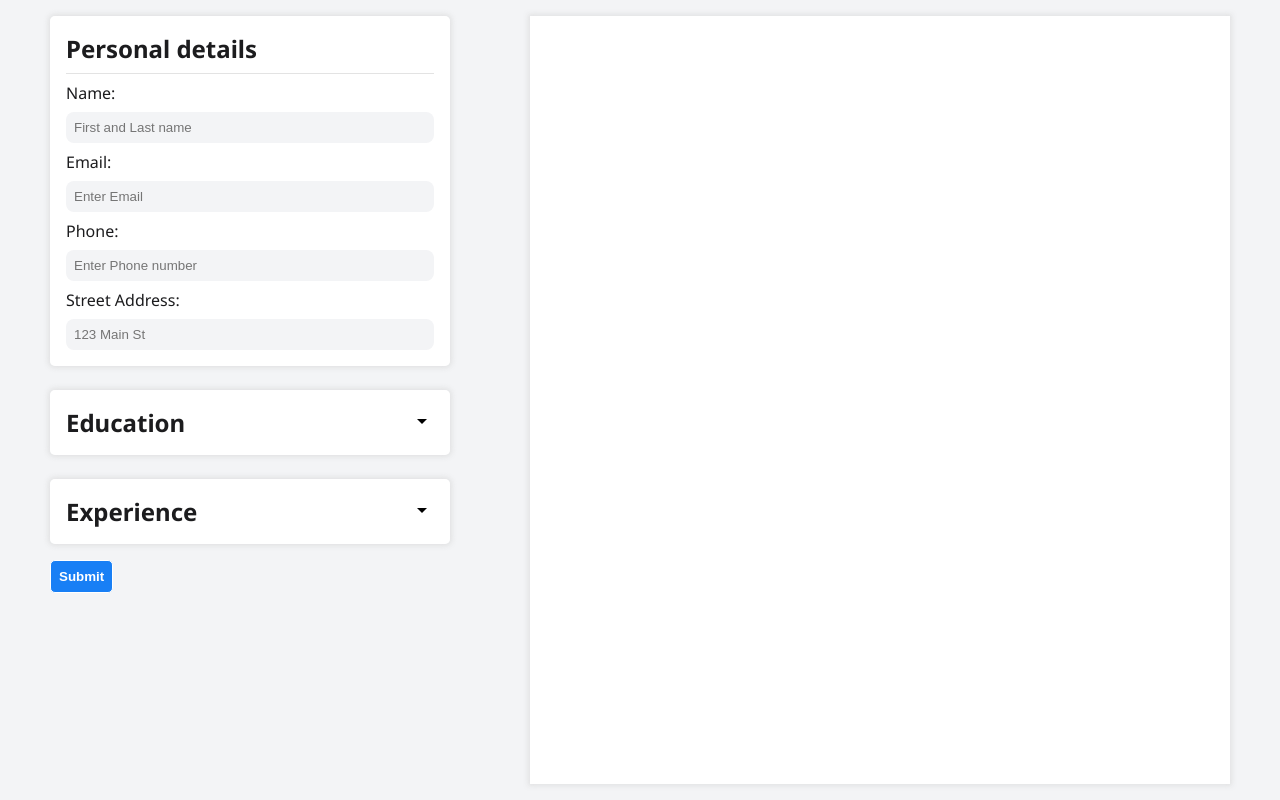
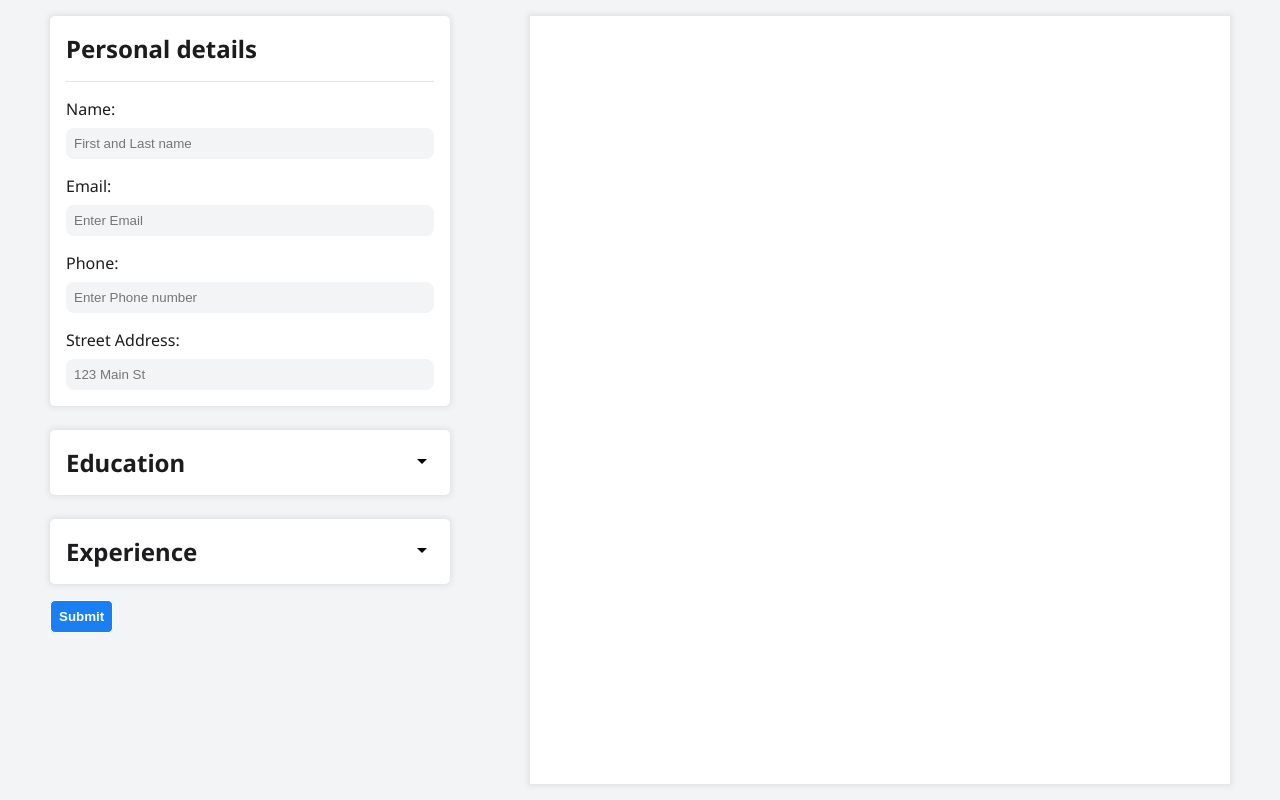
Before and after one commit to zololade/react-tut, a React (Vite) app: page / in a window 1280 px wide. Built offline with nearby package versions, Linux system fonts and the light colour scheme.

Commit message:
feat: update formFields to use div for field items; add halfWidth property to EDU_FIELDS and EXP_FIELDS for layout adjustments

```diff
--- a/src/components/formFields.tsx
+++ b/src/components/formFields.tsx
@@ -1,4 +1,4 @@
-import { Fragment } from "react/jsx-runtime";
+// import { Fragment } from "react/jsx-runtime";
 
 import type { FormConfig, UserData } from "../types/types";
 type FieldProp = {
@@ -11,7 +11,7 @@ function FormFields({ fields, formStateMod }: FieldProp) {
     <>
       {/* Loop through the array to generate labels and inputs dynamically */}
       {fields.map((field) => (
-        <Fragment key={field.id}>
+        <div key={field.id} className={`field-item ${field.halfWidth ? "half-width" : ""}`}>
           <label htmlFor={field.id}>{field.label}</label>
           <input
             type={field.type}
@@ -22,7 +22,7 @@ function FormFields({ fields, formStateMod }: FieldProp) {
             required={field.required ? true : false}
             onChange={formStateMod}
           />
-        </Fragment>
+        </div>
       ))}
     </>
   );
--- a/src/css/form.css
+++ b/src/css/form.css
@@ -1,68 +1,80 @@
-#root {
-  form {
+#root form {
+  /* --- Fieldset Layout --- */
   fieldset {
-      background-color: var(--bg-color);
+    display: grid;
+    grid-template-columns: repeat(2, 1fr);
+    gap: 0.5rem 1rem;
     width: 400px;
     margin: auto;
-      box-shadow: 0px 0px 5px 2px var(--box-shadow);
     padding: 1rem;
+    background-color: var(--bg-color);
+    box-shadow: 0 0 5px 2px var(--box-shadow);
     border-radius: 5px;
+
     &:not(:first-of-type) {
       margin-top: 1.5rem;
     }
 
+    /* All direct elements span full width by default */
+    & > * {
+      grid-column: span 2;
+    }
+
+    /* Only half-width field items occupy a single column */
+    .field-item.half-width {
+      grid-column: span 1;
+    }
+
+    /* --- Form Elements --- */
+    label,
     input,
-      hr,
-      label,
-      textarea {
+    textarea,
+    hr {
       display: block;
       margin-top: 0.5rem;
     }
 
     input,
     textarea {
+      width: 100%;
+      padding: 0.5rem;
       border: none;
+      border-radius: 0.5rem;
       background-color: var(--input-bg);
-        padding: 0.5rem;
-        border-radius: 0.5rem;
-        width: 100%;
     }
 
     hr {
       border: none;
       border-bottom: 1px solid #80808038;
     }
-      .date-group,
+
     .header-group {
       display: flex;
       justify-content: space-between;
       align-items: center;
       gap: 1rem;
-        .date-item {
-          flex: 1;
-        }
     }
   }
 
-    /* btn */
+  /* --- Buttons --- */
   button {
     padding: 0.5rem;
+    font-weight: 600;
     background: none;
     border: 1px solid gray;
     border-radius: 5px;
-      font-weight: 600;
 
     &[type="submit"] {
+      margin-top: 1rem;
       color: white;
-        border: 1px solid var(--bg-color);
       background-color: #187ff5;
-        margin-top: 1rem;
+      border-color: var(--bg-color);
     }
 
     &.dropBtn {
       padding: 0;
-        border: 0px solid transparent;
-        transition: all 200ms ease-in-out;
+      border: none;
+      transition: transform 200ms ease-in-out;
 
       &.active {
         transform: rotate(180deg);
@@ -70,4 +82,3 @@
     }
   }
 }
-}
--- a/src/data/educationField.ts
+++ b/src/data/educationField.ts
@@ -22,6 +22,7 @@ const EDU_FIELDS: FormConfig[] = [
     label: "Start Date: ",
     type: "date",
     placeholder: "Start Date",
+    halfWidth: true,
   },
   {
     id: "end-date",
@@ -29,6 +30,7 @@ const EDU_FIELDS: FormConfig[] = [
     label: "End Date: ",
     type: "date",
     placeholder: "End Date",
+    halfWidth: true,
   },
   {
     id: "location",
--- a/src/data/experienceField.ts
+++ b/src/data/experienceField.ts
@@ -22,6 +22,7 @@ const EXP_FIELDS: FormConfig[] = [
     label: "Start Date: ",
     type: "date",
     placeholder: "Start Date",
+    halfWidth: true,
   },
   {
     id: "end-date",
@@ -29,6 +30,7 @@ const EXP_FIELDS: FormConfig[] = [
     label: "End Date: ",
     type: "date",
     placeholder: "End Date",
+    halfWidth: true,
   },
   {
     id: "location",
--- a/src/types/types.ts
+++ b/src/types/types.ts
@@ -42,6 +42,7 @@ interface FormConfig {
   autoComplete?: string;
   placeholder: string;
   required?: boolean;
+  halfWidth?: boolean;
 }
 
 export type { FormProp, UserData, Visibility, State, ChangeType, FormConfig };
```
Lines whose indentation alone changed are shown as unchanged.
